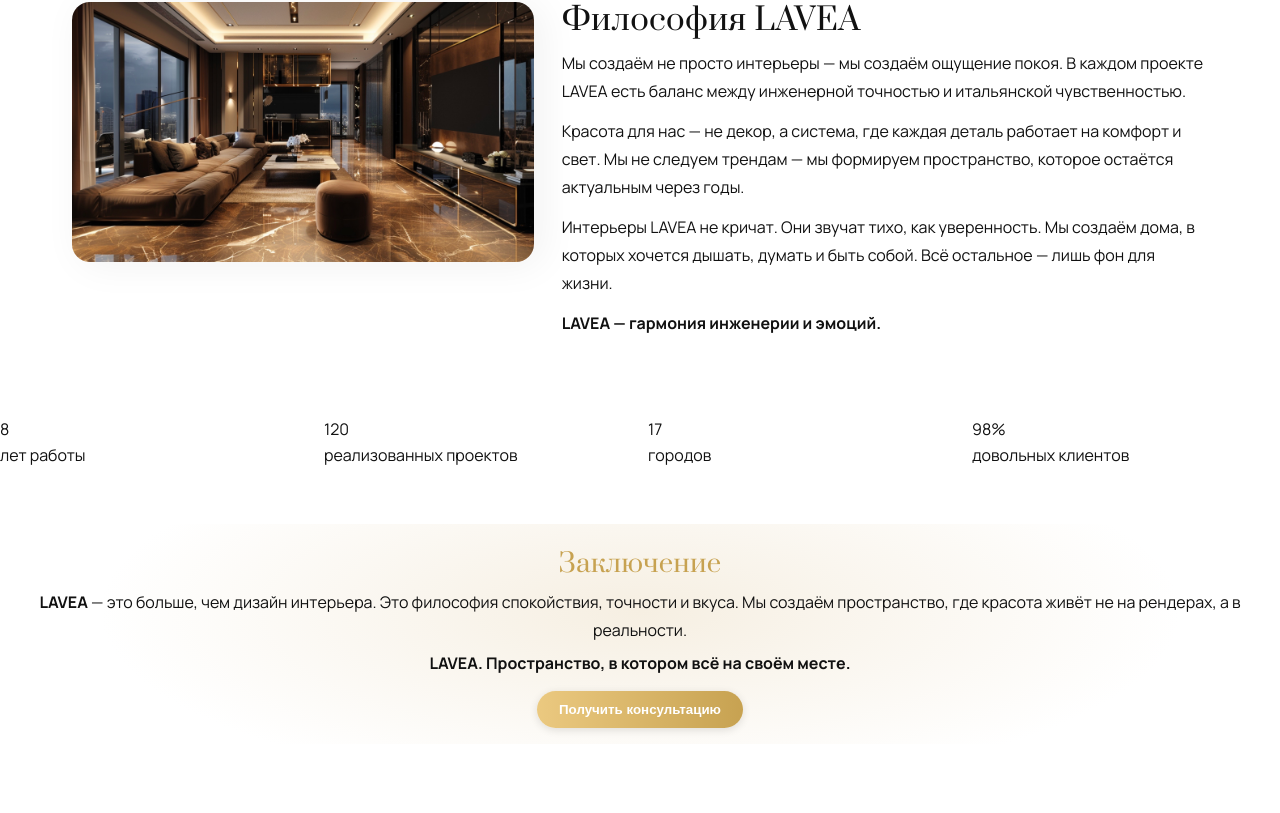
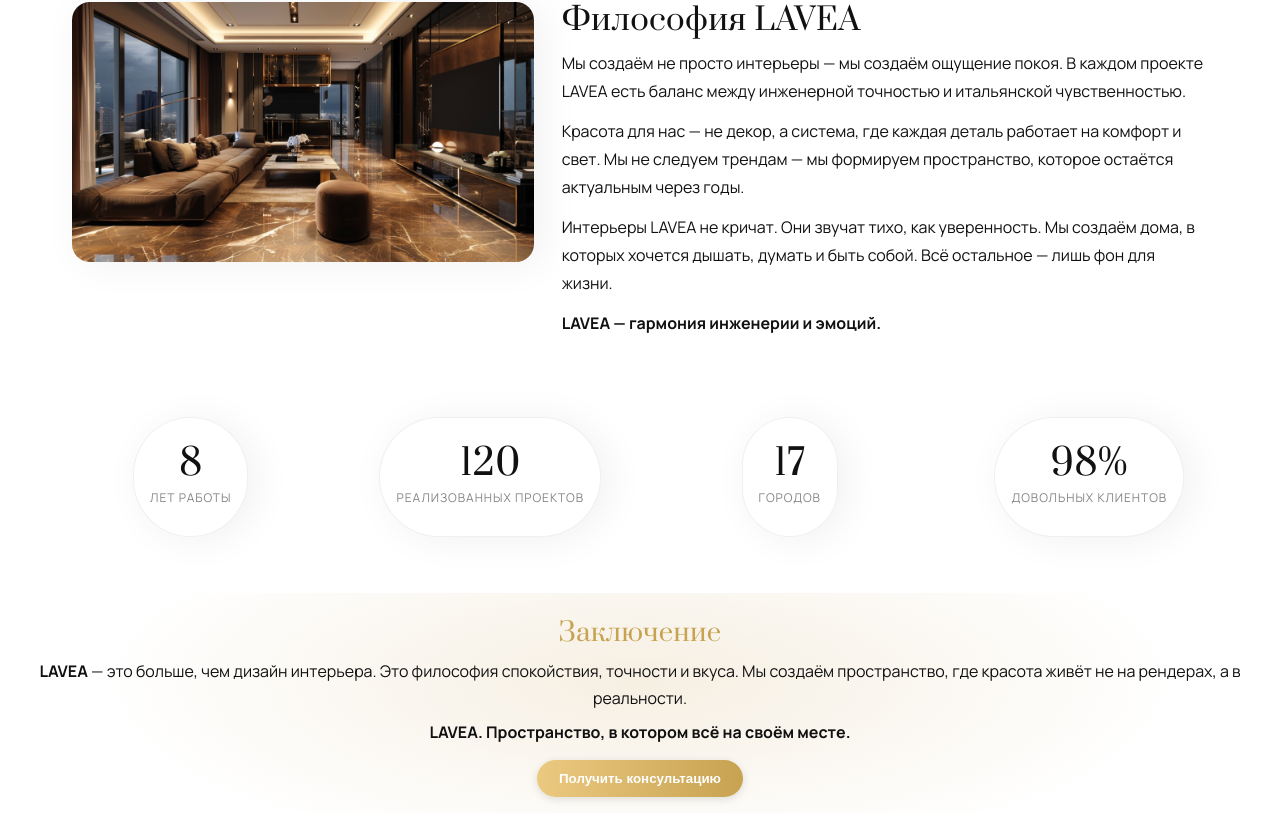
Before and after one commit to ankakisis-cloud/lavea-site, a Next.js app: page /about in a window 1280 px wide. Shown: the part 951-1764 px from the top of the page. Before the commit the page ends 1695 px from the top, so only its background shows below. Built offline with nearby package versions, Linux system fonts and the light colour scheme.

Commit message:
Update lavea-additions.css

```diff
--- a/styles/lavea-additions.css
+++ b/styles/lavea-additions.css
@@ -389,3 +389,65 @@
 .aboutConclusion h3{font-family:var(--font-heading);font-size:clamp(20px,2vw,26px);color:var(--gold);margin:0 0 8px}
 .aboutConclusion p{margin:6px 0}
 .aboutConclusion .ctaRow{margin-top:14px;display:flex;justify-content:center}
+/* ===== ABOUT — СТАТИСТИКА (кружочки) ===== */
+.aboutStats{
+  margin: 36px 0 24px;
+  padding: 0 12px;
+}
+.aboutStats__grid{
+  max-width: 1180px;
+  margin: 0 auto;
+  display: grid;
+  grid-template-columns: repeat(4, 1fr);
+  gap: 18px;
+}
+
+/* Карточка-кружок (пилюля) */
+.aboutStats__grid .stat{
+  background: #fff;
+  border: 1px solid rgba(0,0,0,.06);
+  border-radius: 9999px;            /* делает форму «кружка» */
+  height: 120px;                    /* усреднённая высота кружка */
+  box-shadow: var(--shadow);
+  display: flex;
+  flex-direction: column;
+  align-items: center;
+  justify-content: center;
+  padding: 10px 16px;
+  max-width: 260px;                 /* чтобы не растягивались слишком широко */
+  margin: 0 auto;                   /* центрируем в своей колонке */
+  text-align: center;
+}
+
+.aboutStats__grid .stat__num{
+  font-family: var(--font-heading);
+  font-size: clamp(28px, 4vw, 36px);
+  line-height: 1;
+  margin-bottom: 6px;
+  letter-spacing: .01em;
+  color: var(--ink);
+}
+
+.aboutStats__grid .stat__label{
+  font-size: 12px;
+  text-transform: uppercase;
+  letter-spacing: .08em;
+  opacity: .8;
+  color: var(--ink-soft);
+}
+
+/* Ховеры — лёгкая глубина */
+.aboutStats__grid .stat:hover{
+  transform: translateY(-1px);
+  box-shadow: 6px 16px 28px rgba(0,0,0,.12);
+  transition: transform .2s ease, box-shadow .2s ease;
+}
+
+/* Адаптив */
+@media (max-width: 1024px){
+  .aboutStats__grid{ grid-template-columns: repeat(2, 1fr); }
+}
+@media (max-width: 560px){
+  .aboutStats__grid{ grid-template-columns: 1fr; }
+  .aboutStats__grid .stat{ height: 110px; }
+}
```
